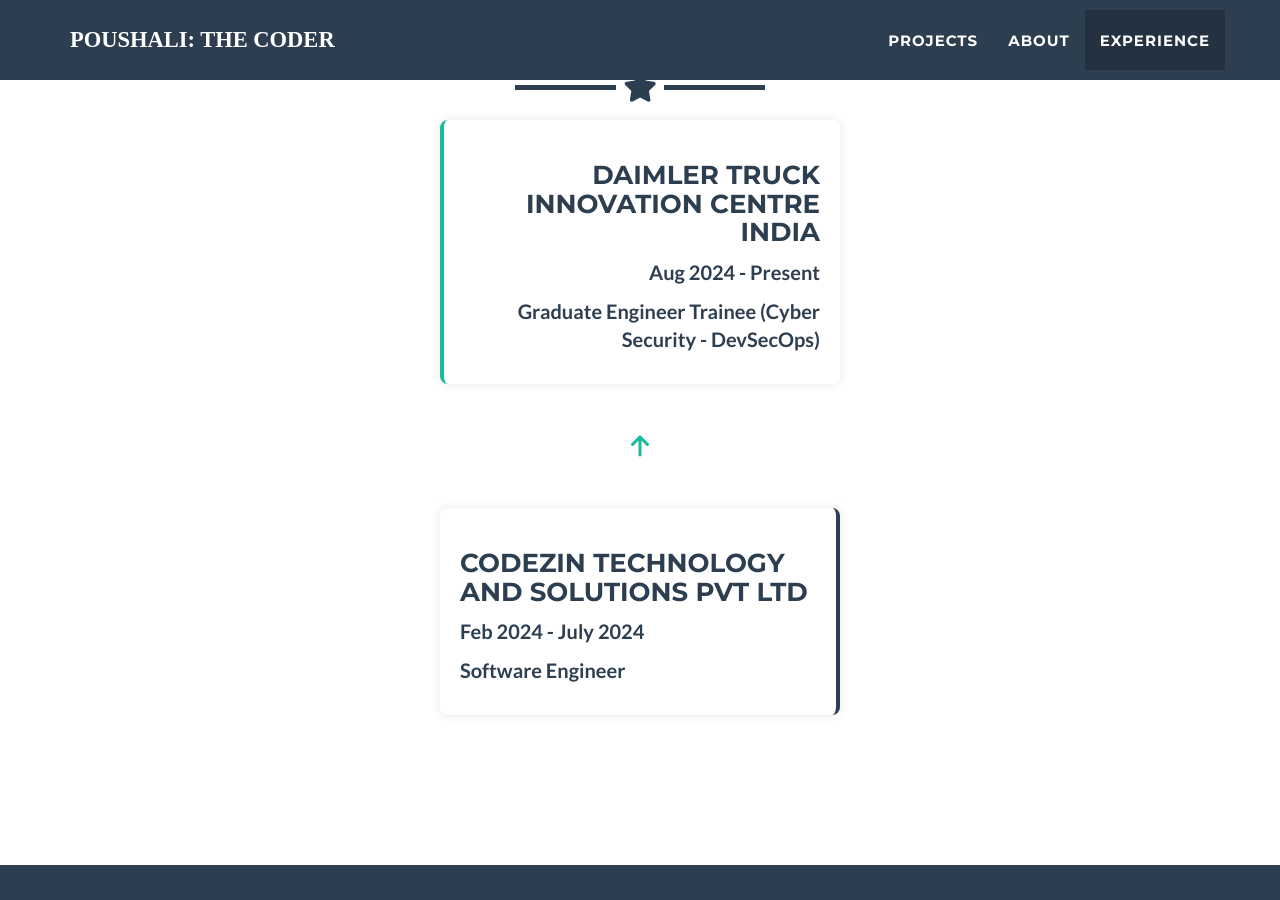
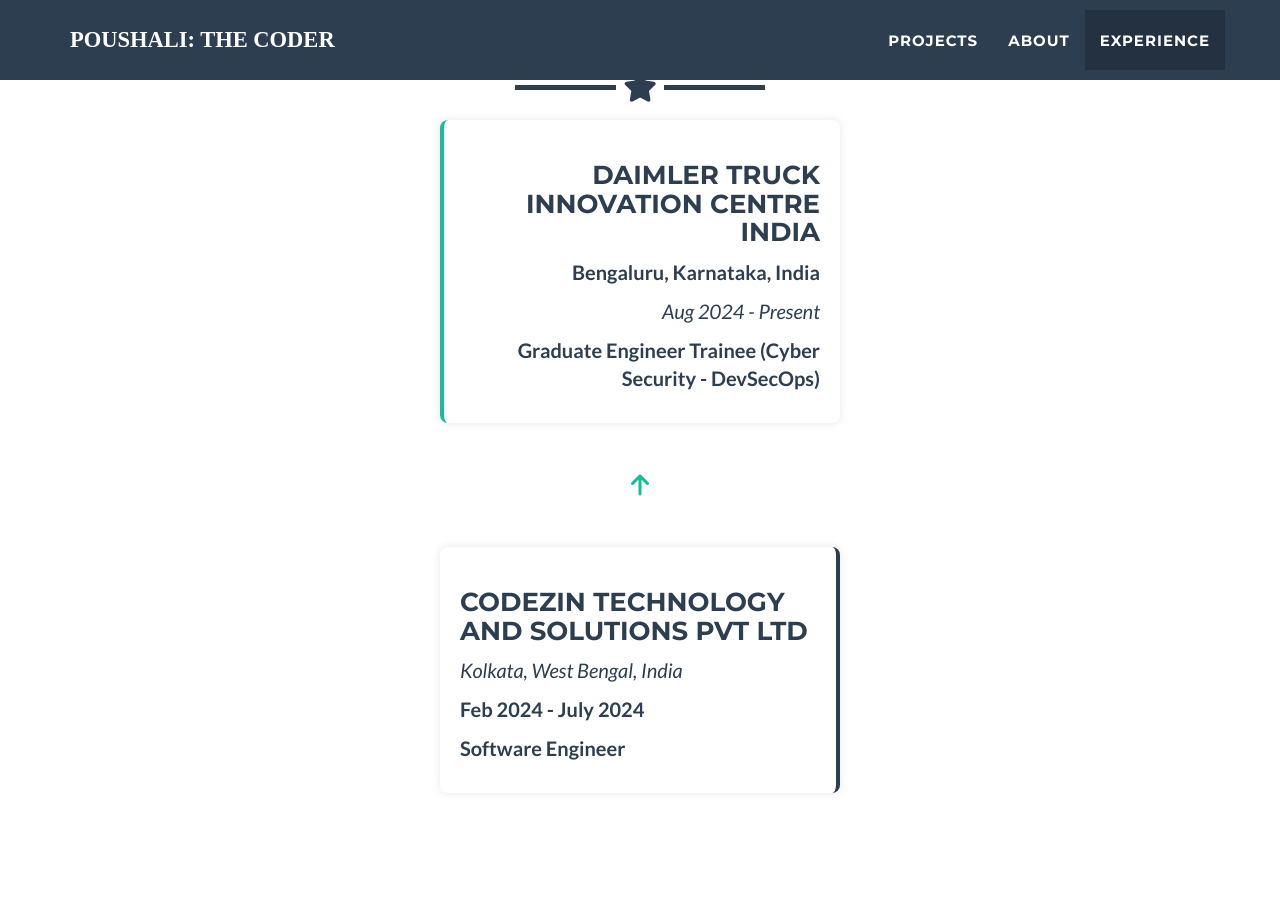
Before and after one commit to poushalic34/poushalic34.github.io, a Jekyll site: the page built from index.html, in a window 1280 px wide and 900 px high, scrolled down 2799 px. Built offline with Jekyll 4.4.1, drawn with Linux system fonts in a browser that asks for light colours.

Commit message:
Update contact_static.html

```diff
--- a/_includes/contact_static.html
+++ b/_includes/contact_static.html
@@ -14,7 +14,8 @@
       <div class="timeline-item">
         <div class="timeline-content right">
           <h3>Daimler Truck Innovation Centre India</h3>
-          <p><strong>Aug 2024 - Present</strong></p>
+          <p><strong>Bengaluru, Karnataka, India</strong></p>
+          <p><em>Aug 2024 - Present</em></p>
           <p><strong>Graduate Engineer Trainee (Cyber Security - DevSecOps)</strong></p>
         </div>
       </div>
@@ -28,6 +29,7 @@
       <div class="timeline-item">
         <div class="timeline-content left">
           <h3>Codezin Technology and Solutions Pvt Ltd</h3>
+          <p><em>Kolkata, West Bengal, India</em></p>
           <p><strong>Feb 2024 - July 2024</strong></p>
           <p><strong>Software Engineer</strong></p>
         </div>
```
